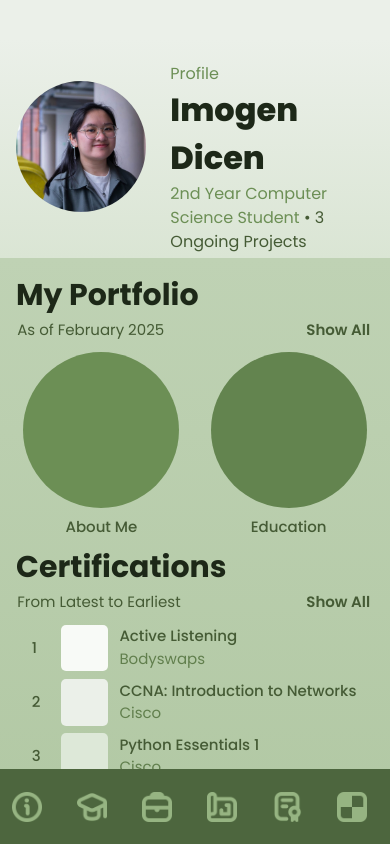
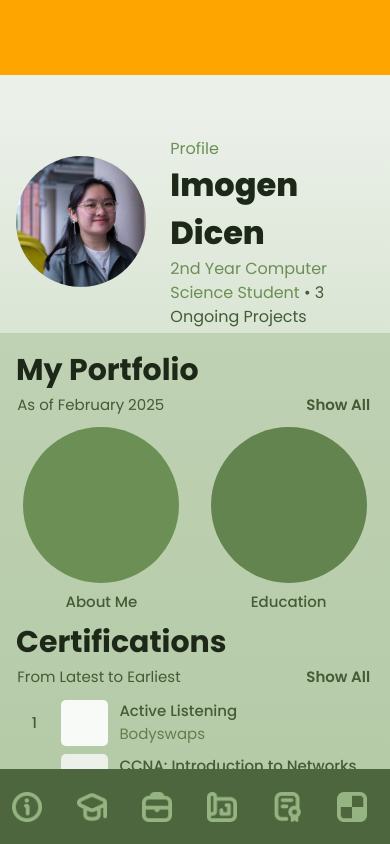
Before and after one commit to mars-rei/spotifyThemedPortfolio, a plain HTML site: page index.html in a window 390 px wide. Drawn offline with nearby package versions, Linux system fonts and the light colour scheme.

Commit message:
trying to fix mobile cutoff v2

```diff
--- a/styles.css
+++ b/styles.css
@@ -546,6 +546,7 @@ html, body { /*done*/
         margin: 0;
         padding: 0;
         margin-bottom: 75px;
+        margin-top: 75px;
         border-radius: 0;
         height: calc(100vh - 75px);
     }
```
